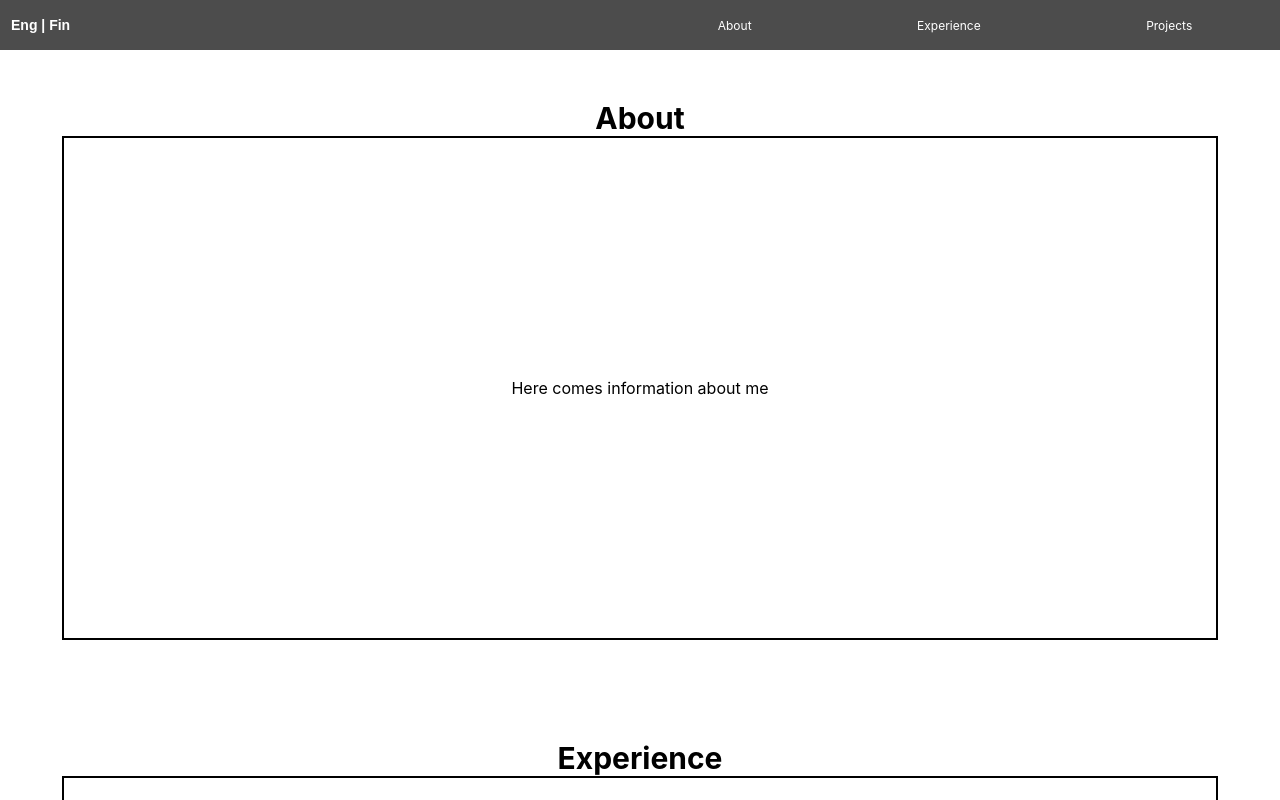
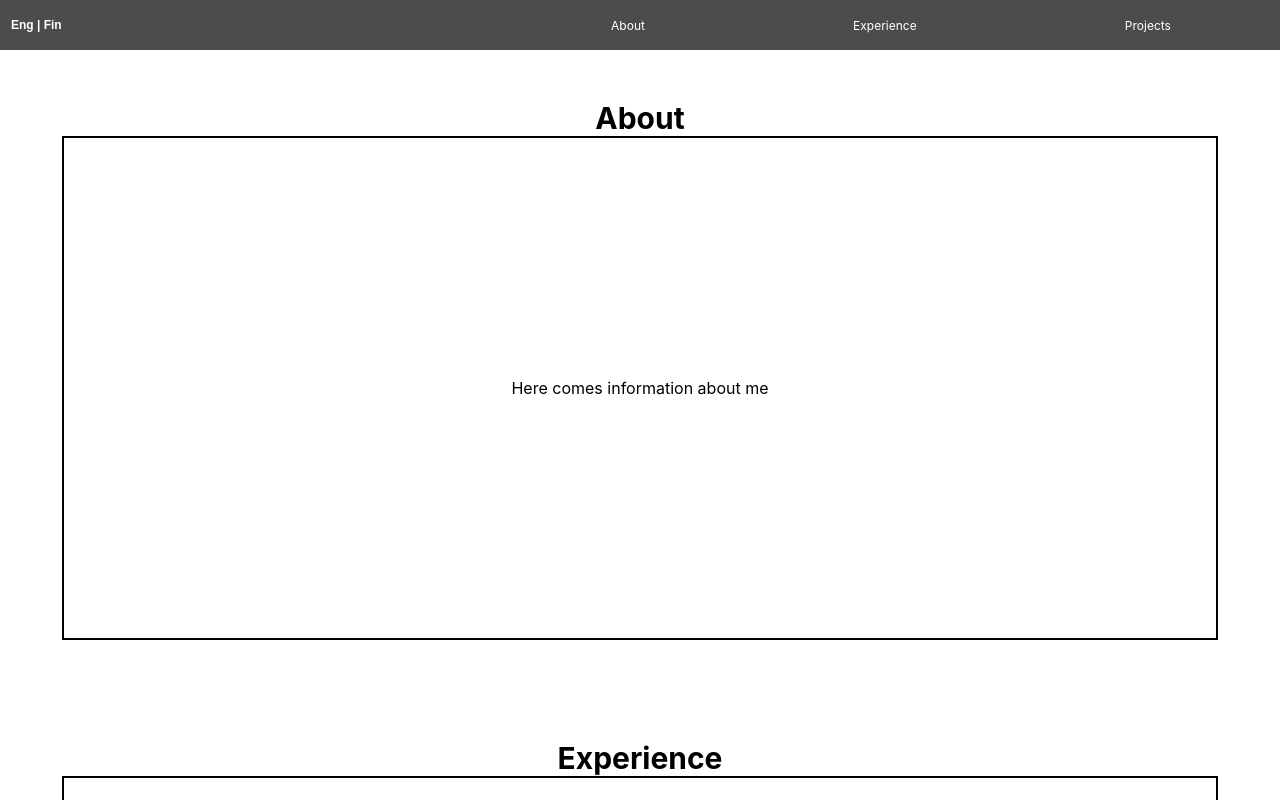
Before and after one commit to Konstanenonen/personal-website, a React (Create React App) app: page / in a window 1280 px wide. Shown: the top 800 px of the page. Built offline with nearby package versions, Linux system fonts and the light colour scheme.

Commit message:
Trying to fix item alignment on navbar

```diff
--- a/src/index.scss
+++ b/src/index.scss
@@ -29,7 +29,7 @@ body {
   height: 50px;
 
   ul {
-    width: 50%;
+    width: 60%;
     display: flex;
     align-items: center;
     justify-content: space-around;
@@ -39,7 +39,7 @@ body {
   }
 
   button {
-    font-size: 14px;
+    font-size: 12px;
     font-weight: bold;
     color: white;
     margin-left: 5px;
```
